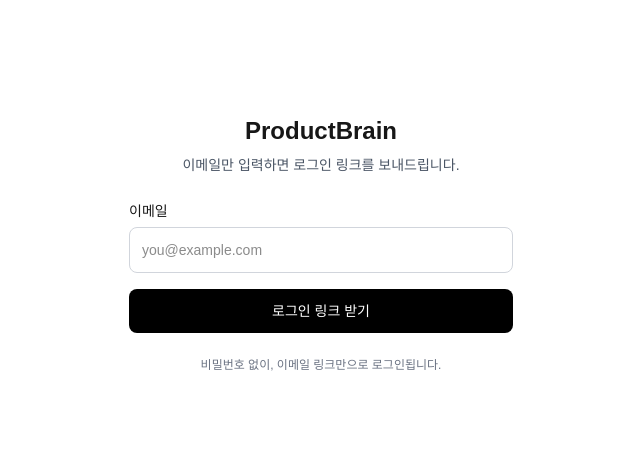
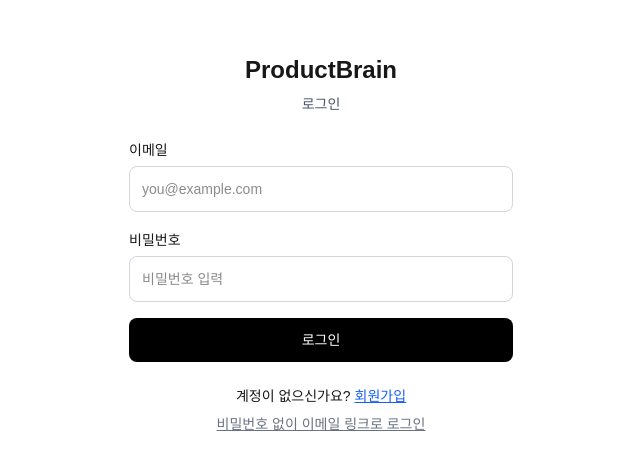
Before and after one commit to lifenomad334-debug/productbrain-web, a Next.js app: page /login in a window 1280 px wide. Shown: the part 156-626 px from the top of the page, without its empty margins (319-959 px from the left). Built offline with nearby package versions, Linux system fonts and the light colour scheme; no server answers.

Commit message:
add password login

```diff
--- a/app/login/page.tsx
+++ b/app/login/page.tsx
@@ -1,15 +1,67 @@
 "use client";
 
 import { useState } from "react";
+import { useRouter } from "next/navigation";
 import { supabaseBrowser } from "@/lib/supabase-browser";
 
+type Mode = "login" | "signup" | "magic";
+
 export default function LoginPage() {
+  const router = useRouter();
+  const [mode, setMode] = useState<Mode>("login");
   const [email, setEmail] = useState("");
-  const [sent, setSent] = useState(false);
+  const [password, setPassword] = useState("");
+  const [loading, setLoading] = useState(false);
   const [error, setError] = useState("");
-  const [loading, setLoading] = useState(false);
+  const [magicSent, setMagicSent] = useState(false);
 
-  async function handleLogin(e: React.FormEvent) {
+  async function handlePasswordAuth(e: React.FormEvent) {
+    e.preventDefault();
+    if (!email.trim() || !password.trim()) return;
+
+    setLoading(true);
+    setError("");
+
+    if (mode === "signup") {
+      const { error: signUpError } = await supabaseBrowser.auth.signUp({
+        email: email.trim(),
+        password: password.trim(),
+      });
+
+      setLoading(false);
+
+      if (signUpError) {
+        setError(signUpError.message);
+      } else {
+        // 가입 후 바로 로그인 시도
+        const { error: loginError } = await supabaseBrowser.auth.signInWithPassword({
+          email: email.trim(),
+          password: password.trim(),
+        });
+
+        if (loginError) {
+          setError("가입 완료! 이메일 인증 후 로그인해주세요.");
+        } else {
+          router.push("/generate");
+        }
+      }
+    } else {
+      const { error: loginError } = await supabaseBrowser.auth.signInWithPassword({
+        email: email.trim(),
+        password: password.trim(),
+      });
+
+      setLoading(false);
+
+      if (loginError) {
+        setError("이메일 또는 비밀번호가 올바르지 않습니다.");
+      } else {
+        router.push("/generate");
+      }
+    }
+  }
+
+  async function handleMagicLink(e: React.FormEvent) {
     e.preventDefault();
     if (!email.trim()) return;
 
@@ -28,11 +80,11 @@
     if (authError) {
       setError(authError.message);
     } else {
-      setSent(true);
+      setMagicSent(true);
     }
   }
 
-  if (sent) {
+  if (magicSent) {
     return (
       <main className="min-h-screen flex items-center justify-center p-6">
         <div className="max-w-sm w-full text-center space-y-4">
@@ -41,14 +93,11 @@
           <p className="text-sm text-gray-600">
             <span className="font-medium">{email}</span>으로 로그인 링크를 보냈습니다.
           </p>
-          <p className="text-xs text-gray-500">
-            이메일의 링크를 클릭하면 자동으로 로그인됩니다.
-          </p>
           <button
-            onClick={() => setSent(false)}
+            onClick={() => { setMagicSent(false); setMode("login"); }}
             className="text-sm text-blue-600 hover:text-blue-800 underline"
           >
-            다른 이메일로 다시 시도
+            돌아가기
           </button>
         </div>
       </main>
@@ -61,11 +110,12 @@
         <div className="text-center">
           <h1 className="text-2xl font-bold">ProductBrain</h1>
           <p className="text-sm text-gray-600 mt-2">
-            이메일만 입력하면 로그인 링크를 보내드립니다.
+            {mode === "signup" ? "회원가입" : "로그인"}
           </p>
         </div>
 
-        <form onSubmit={handleLogin} className="space-y-4">
+        {mode !== "magic" ? (
+          <form onSubmit={handlePasswordAuth} className="space-y-4">
             <label className="block">
               <span className="text-sm font-medium">이메일</span>
               <input
@@ -78,9 +128,43 @@
               />
             </label>
 
-          {error && (
-            <p className="text-sm text-red-600">{error}</p>
-          )}
+            <label className="block">
+              <span className="text-sm font-medium">비밀번호</span>
+              <input
+                type="password"
+                className="mt-1 w-full border border-gray-300 rounded-lg p-3 text-sm focus:ring-2 focus:ring-black focus:border-black outline-none"
+                value={password}
+                onChange={(e) => setPassword(e.target.value)}
+                placeholder={mode === "signup" ? "6자 이상" : "비밀번호 입력"}
+                minLength={6}
+                required
+              />
+            </label>
+
+            {error && <p className="text-sm text-red-600">{error}</p>}
+
+            <button
+              disabled={loading}
+              className="w-full bg-black text-white rounded-lg py-3 text-sm font-medium disabled:opacity-60 hover:bg-gray-800 transition-colors"
+            >
+              {loading ? "처리 중..." : mode === "signup" ? "회원가입" : "로그인"}
+            </button>
+          </form>
+        ) : (
+          <form onSubmit={handleMagicLink} className="space-y-4">
+            <label className="block">
+              <span className="text-sm font-medium">이메일</span>
+              <input
+                type="email"
+                className="mt-1 w-full border border-gray-300 rounded-lg p-3 text-sm focus:ring-2 focus:ring-black focus:border-black outline-none"
+                value={email}
+                onChange={(e) => setEmail(e.target.value)}
+                placeholder="you@example.com"
+                required
+              />
+            </label>
+
+            {error && <p className="text-sm text-red-600">{error}</p>}
 
             <button
               disabled={loading}
@@ -89,10 +173,40 @@
               {loading ? "전송 중..." : "로그인 링크 받기"}
             </button>
           </form>
+        )}
 
-        <p className="text-xs text-center text-gray-500">
-          비밀번호 없이, 이메일 링크만으로 로그인됩니다.
+        <div className="space-y-2 text-center text-sm">
+          {mode === "login" && (
+            <>
+              <p>
+                계정이 없으신가요?{" "}
+                <button onClick={() => { setMode("signup"); setError(""); }} className="text-blue-600 hover:text-blue-800 underline">
+                  회원가입
+                </button>
               </p>
+              <p>
+                <button onClick={() => { setMode("magic"); setError(""); }} className="text-gray-500 hover:text-gray-700 underline">
+                  비밀번호 없이 이메일 링크로 로그인
+                </button>
+              </p>
+            </>
+          )}
+          {mode === "signup" && (
+            <p>
+              이미 계정이 있으신가요?{" "}
+              <button onClick={() => { setMode("login"); setError(""); }} className="text-blue-600 hover:text-blue-800 underline">
+                로그인
+              </button>
+            </p>
+          )}
+          {mode === "magic" && (
+            <p>
+              <button onClick={() => { setMode("login"); setError(""); }} className="text-blue-600 hover:text-blue-800 underline">
+                비밀번호로 로그인
+              </button>
+            </p>
+          )}
+        </div>
       </div>
     </main>
   );
```
Lines whose indentation alone changed are shown as unchanged.
